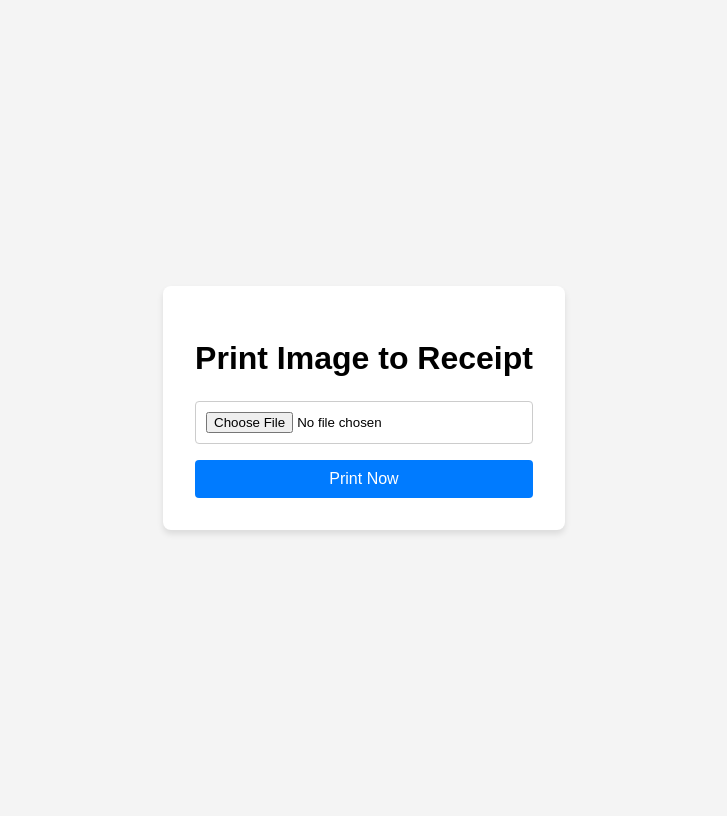
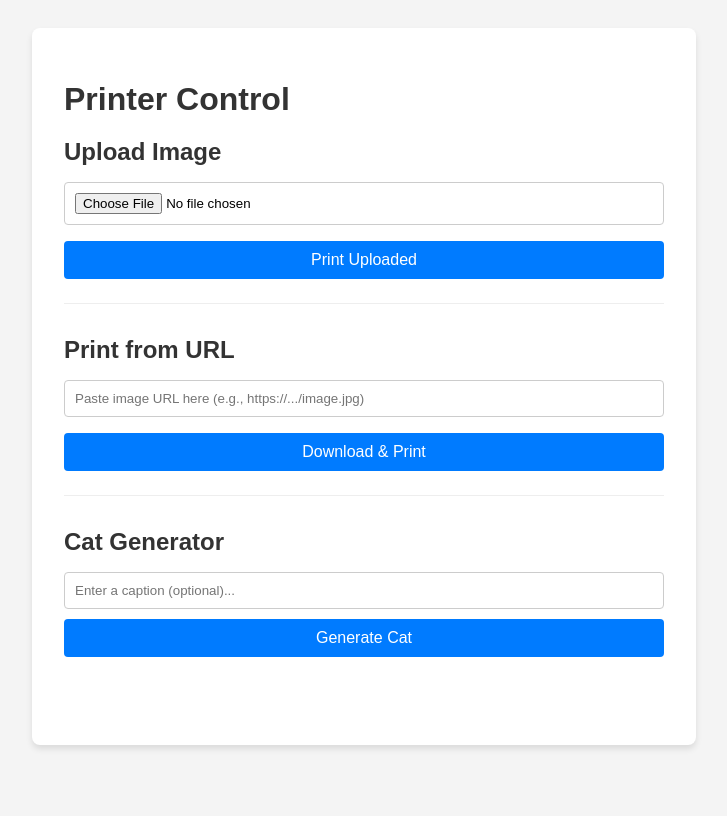
Before and after one commit to doodles526/choreprinter, a Flask app: page / in a window 1280 px wide. Shown: the whole page, without its empty margins (276-1003 px from the left). After the commit the page ends 749 px from the top, so only its background shows below. Run offline with Flask 3, Linux system fonts and the light colour scheme.

Commit message:
cat memes

```diff
--- a/app.py
+++ b/app.py
@@ -1,11 +1,40 @@
-from flask import Flask, render_template, request, redirect, url_for
+from flask import Flask, render_template, request, redirect, url_for, jsonify
 from PIL import Image
+import requests
 import io
 import printer
 import os
 
 app = Flask(__name__)
 app.config['MAX_CONTENT_LENGTH'] = 16 * 1024 * 1024  # 16 MB limit
+
+def process_and_print(img_data, filename="image"):
+    """Helper to resize and print a PIL Image or raw bytes."""
+    try:
+        if isinstance(img_data, bytes):
+            img = Image.open(io.BytesIO(img_data))
+        else:
+            img = img_data
+
+        # Convert to RGB if it's not (e.g., PNG with alpha or RGBA)
+        if img.mode in ("RGBA", "P"):
+            img = img.convert("RGB")
+
+        # Calculate new height while maintaining aspect ratio (target width: 512)
+        target_width = 512
+        width_percent = (target_width / float(img.size[0]))
+        target_height = int((float(img.size[1]) * float(width_percent)))
+
+        # Resize the image
+        resized_img = img.resize((target_width, target_height), Image.Resampling.LANCZOS)
+
+        # Print the image using the printer module
+        print(f"Printing: {filename} ({target_width}x{target_height})")
+        printer.print_image(resized_img)
+        return True, "Success: Image sent to printer!"
+    except Exception as e:
+        print(f"Processing Error: {e}")
+        return False, str(e)
 
 @app.route('/')
 def index():
@@ -22,32 +51,24 @@
         return redirect(url_for('index', message="Error: No selected file"))
 
     if file:
-        try:
-            # Load the image from the uploaded file
-            img = Image.open(file.stream)
+        success, msg = process_and_print(Image.open(file.stream), file.filename)
+        return redirect(url_for('index', message=msg))
 
-            # Convert to RGB if it's not (e.g., PNG with alpha or RGBA)
-            if img.mode in ("RGBA", "P"):
-                img = img.convert("RGB")
+@app.route('/print-url', methods=['POST'])
+def print_url():
+    url = request.form.get('url')
+    if not url:
+        return redirect(url_for('index', message="Error: No URL provided"))
 
-            # Calculate new height while maintaining aspect ratio (target width: 512)
-            target_width = 512
-            width_percent = (target_width / float(img.size[0]))
-            target_height = int((float(img.size[1]) * float(width_percent)))
+    try:
+        headers = {'User-Agent': 'Mozilla/5.0'}
+        response = requests.get(url, headers=headers, timeout=10)
+        response.raise_for_status()
 
-            # Resize the image
-            resized_img = img.resize((target_width, target_height), Image.Resampling.LANCZOS)
-
-            # Print the image using the printer module
-            print(f"Printing image: {file.filename} ({target_width}x{target_height})")
-            printer.print_image(resized_img)
-
-            return redirect(url_for('index', message="Success: Image sent to printer!"))
-
-        except Exception as e:
-            print(f"Printing Error: {e}")
-            return redirect(url_for('index', message=f"Error: {str(e)}"))
+        success, msg = process_and_print(response.content, url.split('/')[-1])
+        return redirect(url_for('index', message=msg))
+    except Exception as e:
+        return redirect(url_for('index', message=f"Error downloading image: {str(e)}"))
 
 if __name__ == '__main__':
-    # Running on 0.0.0.0 so it's accessible from the network
     app.run(host='0.0.0.0', port=5000, debug=True)
--- a/templates/index.html
+++ b/templates/index.html
@@ -3,33 +3,141 @@
 <head>
     <meta charset="UTF-8">
     <meta name="viewport" content="width=device-width, initial-scale=1.0">
-    <title>Epson Receipt Printer Upload</title>
+    <title>Epson Receipt Printer Control</title>
     <style>
-        body { font-family: sans-serif; display: flex; flex-direction: column; align-items: center; justify-content: center; min-height: 100vh; background-color: #f4f4f4; }
-        .container { background: white; padding: 2rem; border-radius: 8px; box-shadow: 0 4px 6px rgba(0,0,0,0.1); }
-        h1 { margin-bottom: 1.5rem; }
+        body { font-family: sans-serif; display: flex; flex-direction: column; align-items: center; background-color: #f4f4f4; padding: 20px; }
+        .container { background: white; padding: 2rem; border-radius: 8px; box-shadow: 0 4px 6px rgba(0,0,0,0.1); width: 100%; max-width: 600px; }
+        h1, h2 { margin-bottom: 1rem; color: #333; }
+        .section { margin-bottom: 2rem; padding-bottom: 1.5rem; border-bottom: 1px solid #eee; }
+        .section:last-child { border-bottom: none; }
         form { display: flex; flex-direction: column; gap: 1rem; }
-        input[type="file"] { border: 1px solid #ccc; padding: 10px; border-radius: 4px; }
+        input[type="file"], input[type="text"] { border: 1px solid #ccc; padding: 10px; border-radius: 4px; width: calc(100% - 22px); }
         button { background-color: #007bff; color: white; border: none; padding: 10px 20px; border-radius: 4px; cursor: pointer; font-size: 1rem; }
         button:hover { background-color: #0056b3; }
         .message { margin-top: 1rem; padding: 10px; border-radius: 4px; }
         .success { background-color: #d4edda; color: #155724; }
         .error { background-color: #f8d7da; color: #721c24; }
+
+        #meme-results { display: grid; grid-template-columns: repeat(auto-fill, minmax(120px, 1fr)); gap: 10px; margin-top: 1rem; }
+        .meme-item { cursor: pointer; border: 2px solid transparent; transition: border 0.2s; text-align: center; }
+        .meme-item:hover { border-color: #007bff; }
+        .meme-item img { width: 100%; border-radius: 4px; }
+        .meme-item p { font-size: 0.8rem; margin: 5px 0; overflow: hidden; text-overflow: ellipsis; white-space: nowrap; }
     </style>
 </head>
 <body>
     <div class="container">
-        <h1>Print Image to Receipt</h1>
-        <form action="/upload" method="post" enctype="multipart/form-data">
-            <input type="file" name="file" accept="image/*" required>
-            <button type="submit">Print Now</button>
-        </form>
+        <h1>Printer Control</h1>
 
         {% if message %}
             <div class="message {{ 'success' if 'Success' in message else 'error' }}">
                 {{ message }}
             </div>
         {% endif %}
+
+        <!-- Section 1: Local Upload -->
+        <div class="section">
+            <h2>Upload Image</h2>
+            <form action="/upload" method="post" enctype="multipart/form-data">
+                <input type="file" name="file" accept="image/*" required>
+                <button type="submit">Print Uploaded</button>
+            </form>
+        </div>
+
+        <!-- Section 2: Print from URL -->
+        <div class="section">
+            <h2>Print from URL</h2>
+            <form action="/print-url" method="post">
+                <input type="text" name="url" placeholder="Paste image URL here (e.g., https://.../image.jpg)" required>
+                <button type="submit">Download & Print</button>
+            </form>
+        </div>
+
+        <!-- Section 3: Cat Generator -->
+        <div class="section">
+            <h2>Cat Generator</h2>
+            <div style="display: flex; flex-direction: column; gap: 10px;">
+                <input type="text" id="cat-caption" placeholder="Enter a caption (optional)...">
+                <button onclick="generateCat()">Generate Cat</button>
+            </div>
+            <div id="cat-preview" style="margin-top: 1rem; display: none; text-align: center;">
+                <img id="cat-image" style="max-width: 100%; border-radius: 4px; margin-bottom: 1rem;">
+                <button id="print-cat-btn" onclick="printGeneratedCat()">Print This Cat</button>
+            </div>
+        </div>
     </div>
+
+    <script>
+        let currentCatBlob = null;
+
+        async function generateCat() {
+            const caption = document.getElementById('cat-caption').value.trim();
+            const previewDiv = document.getElementById('cat-preview');
+            const catImg = document.getElementById('cat-image');
+            const generateBtn = document.querySelector('button[onclick="generateCat()"]');
+
+            generateBtn.disabled = true;
+            generateBtn.innerText = 'Fetching...';
+
+            try {
+                // Construct CATAAS URL with type=square for better printer results
+                const baseUrl = 'https://cataas.com/cat';
+                const url = caption
+                    ? `${baseUrl}/says/${encodeURIComponent(caption)}`
+                    : `${baseUrl}`;
+
+                // Fetch the image as a blob on the frontend to ensure we have the EXACT same data for printing
+                const response = await fetch(url);
+                if (!response.ok) throw new Error('Failed to fetch cat');
+
+                currentCatBlob = await response.blob();
+
+                // Revoke old URL if it exists to free memory
+                if (catImg.src.startsWith('blob:')) {
+                    URL.revokeObjectURL(catImg.src);
+                }
+
+                catImg.src = URL.createObjectURL(currentCatBlob);
+                previewDiv.style.display = 'block';
+            } catch (err) {
+                alert('Error generating cat: ' + err.message);
+            } finally {
+                generateBtn.disabled = false;
+                generateBtn.innerText = 'Generate Cat';
+            }
+        }
+
+        async function printGeneratedCat() {
+            if (!currentCatBlob) return;
+            if (!confirm('Print this cat?')) return;
+
+            const printBtn = document.getElementById('print-cat-btn');
+            printBtn.disabled = true;
+            printBtn.innerText = 'Printing...';
+
+            try {
+                const formData = new FormData();
+                // Send the blob as a file to the existing /upload endpoint
+                formData.append('file', currentCatBlob, 'cat.jpg');
+
+                const response = await fetch('/upload', {
+                    method: 'POST',
+                    body: formData
+                });
+
+                if (response.redirected) {
+                    window.location.href = response.url;
+                } else {
+                    const result = await response.text();
+                    alert('Print request sent!');
+                    window.location.reload();
+                }
+            } catch (err) {
+                alert('Error printing cat: ' + err.message);
+                printBtn.disabled = false;
+                printBtn.innerText = 'Print This Cat';
+            }
+        }
+    </script>
 </body>
 </html>
```
